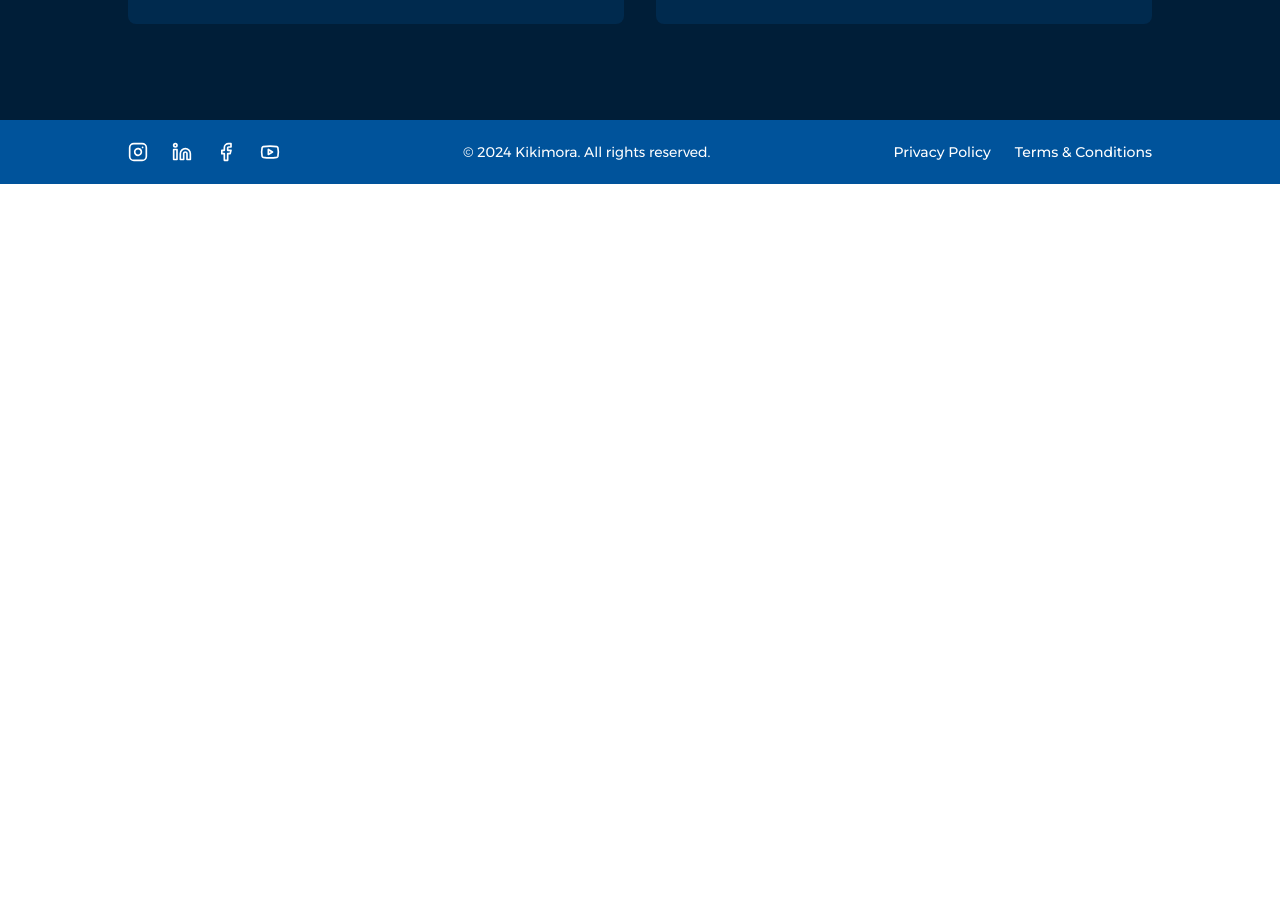
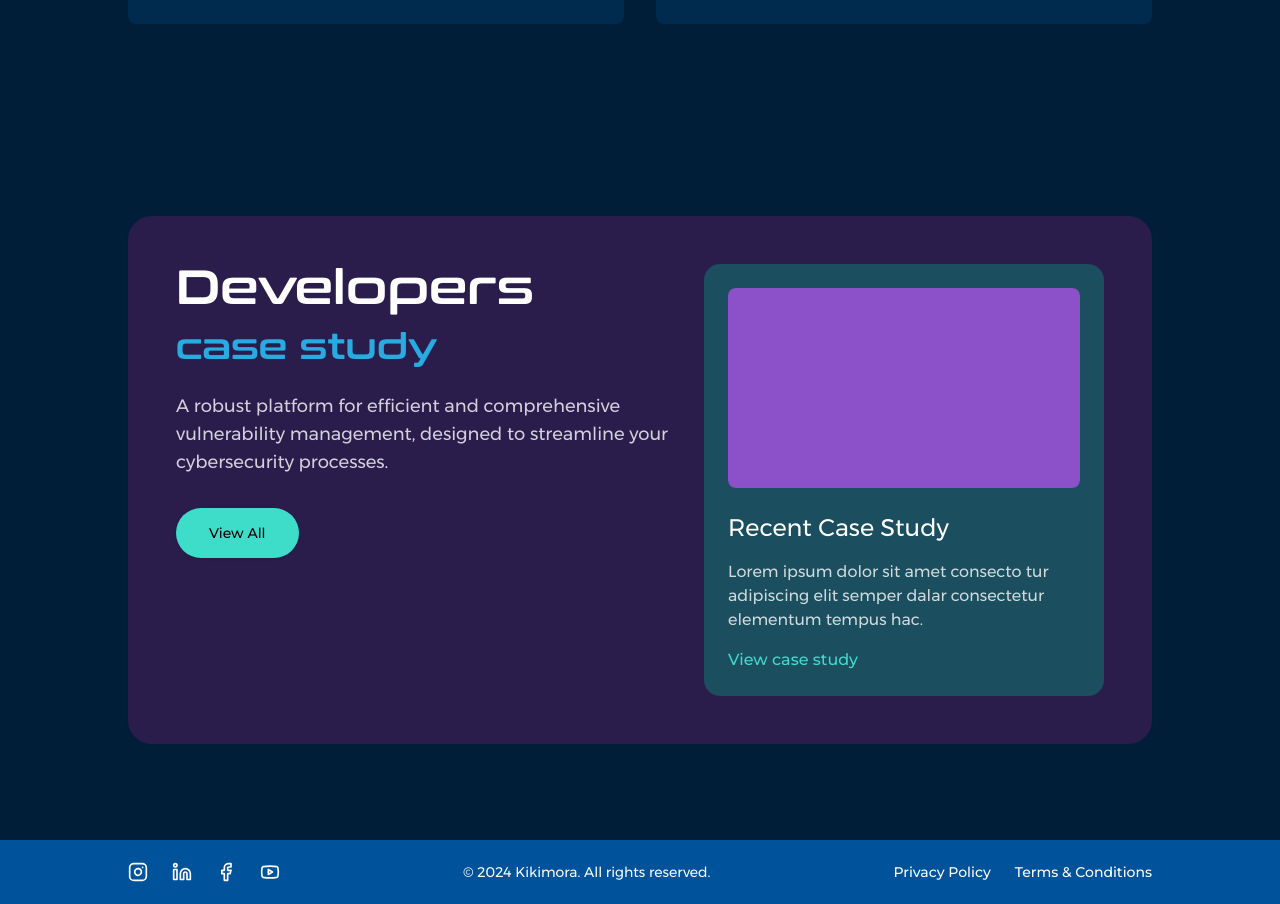
Before and after one commit to NikolaSirakov3/Kikimora-website, a React (Vite) app: page / in a window 1280 px wide. Shown: the part 2060-2964 px from the top of the page. Before the commit the page ends 2244 px from the top, so only its background shows below. Built offline with nearby package versions, Linux system fonts and the light colour scheme.

Commit message:
Add Developers component to App layout for showcasing case studies; enhance user engagement with new content section.

```diff
--- a/src/App.tsx
+++ b/src/App.tsx
@@ -4,6 +4,7 @@ import { Navbar } from "@/components/Navbar";
 import { Footer } from "@/components/Footer";
 import { Hero } from "@/components/Hero";
 import { Benefits } from "@/components/Benefits";
+import { Developers } from "@/components/Developers";
 
 function App() {
   return (
@@ -18,6 +19,7 @@ function App() {
                 <>
                   <Hero />
                   <Benefits />
+                  <Developers />
                 </>
               }
             />
--- /dev/null
+++ b/src/components/Developers.tsx
@@ -0,0 +1,54 @@
+import React from "react";
+import { Button } from "@/components/ui/button";
+
+export function Developers() {
+  return (
+    <div className="bg-[#001E38] py-24">
+      <div className="w-full px-[10%] flex flex-col items-center">
+        <div className="w-full max-w-[1200px] bg-[#2A1D4C] rounded-3xl p-12 flex justify-between">
+          {/* Left side content */}
+          <div className="max-w-[500px]">
+            <h2 className="text-5xl text-white font-conthrax mb-4">
+              Developers
+            </h2>
+            <h3 className="text-4xl text-[#29ABE2] font-conthrax mb-6">
+              case study
+            </h3>
+            <p className="text-white/80 text-lg font-montserrat mb-8">
+              A robust platform for efficient and comprehensive vulnerability
+              management, designed to streamline your cybersecurity processes.
+            </p>
+            <Button className="bg-[#3EDDCA] text-black hover:bg-[#3EDDCA]/90 rounded-full px-8 py-6 font-montserrat">
+              View All
+            </Button>
+          </div>
+
+          {/* Right side case study card */}
+          <div className="bg-[#1B4E5F] rounded-2xl overflow-hidden max-w-[400px]">
+            {/* Placeholder image container */}
+            <div className="p-6 pt-6 pb-0">
+              <div className="w-full h-[200px] bg-[#8C50C8] rounded-lg"></div>
+            </div>
+
+            {/* Case study content */}
+            <div className="p-6">
+              <h4 className="text-white text-2xl font-montserrat mb-4">
+                Recent Case Study
+              </h4>
+              <p className="text-white/80 font-montserrat mb-4">
+                Lorem ipsum dolor sit amet consecto tur adipiscing elit semper
+                dalar consectetur elementum tempus hac.
+              </p>
+              <a
+                href="#"
+                className="text-[#3EDDCA] font-montserrat hover:underline"
+              >
+                View case study
+              </a>
+            </div>
+          </div>
+        </div>
+      </div>
+    </div>
+  );
+}
```
